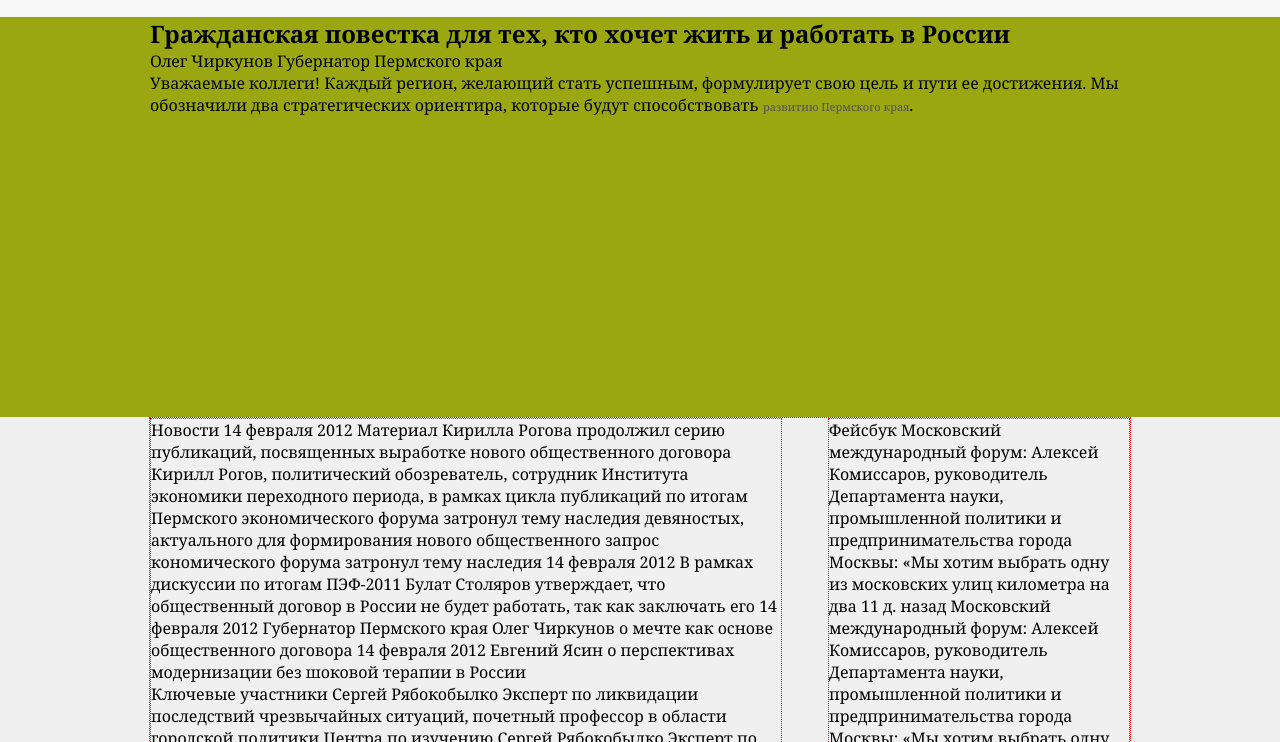
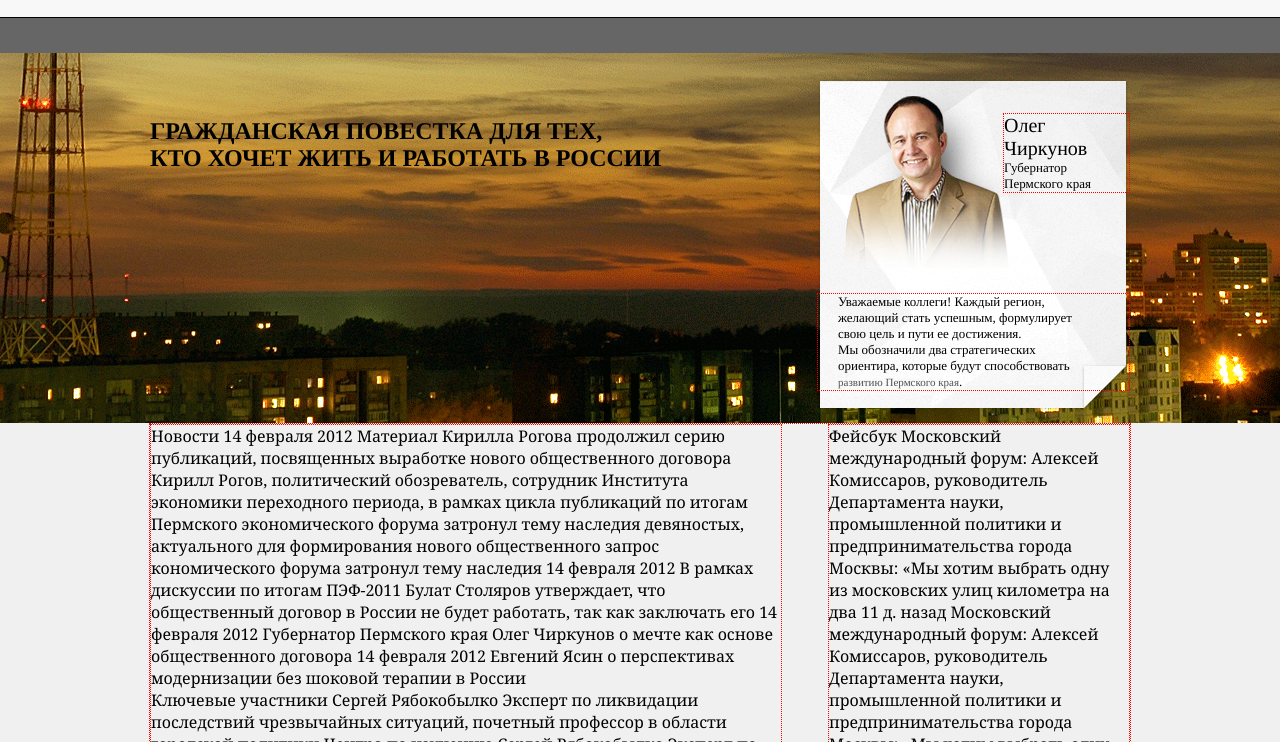
Before and after one commit to Ovarb/homework, a plain HTML site: page lesson_9/index.html in a window 1280 px wide. Shown: the part 171-913 px from the top of the page. Drawn offline with Linux system fonts and the light colour scheme.

Commit message:
Add layout for 3rd main block
Host square layout is broken

```diff
--- a/lesson_9/css/style.css
+++ b/lesson_9/css/style.css
@@ -9,6 +9,7 @@
 body {
 	background: #f8f8f8;
 	font-family: Georgia;
+	max-width: 1840px;
 }
 a {
 	font-size: 11px;
@@ -95,10 +96,11 @@ a {
 	display: inline-block;
 	font-family: 'Permian Serif';
 	font-size: 14px;
+	font-weight: bold;
 	color: #666666;
 	text-transform: uppercase;
 	text-decoration: none;
-	margin-right: 30px;
+	margin-right: 27px;
 }
 .nav_butt:last-child {
 	margin-right: 0px;
@@ -106,13 +108,54 @@ a {
 .header_menu .active_butt {
 	color: #56a7d4;
 }
+.header_menu_subline{
+	background: #666666;
+	height: 35px;
+	border-top: 1px solid #000000;
+}
 /************************ jumbo ******************************/
 .jumbo_area {
-	background: rgb(155, 167, 17);
+	background: url(../images/jumbo_01.gif) no-repeat center;
+	font-family: Times;
 }
 .jumbo {
-	height: 400px;
+	height: 370px;
 /* border: 1px dotted red; */
+}
+.jumbo_headline {
+	float: left;
+	font-size: 16px;
+	color: #000000;
+	text-transform: uppercase;
+	margin-top: 65px;
+}
+.jumbo_host {
+	float: right;
+	height: 339px;
+	width: 313px;
+	font-size: 13px;
+	background: url(../images/host_forum.png) no-repeat;
+	margin-top: 20px;
+}
+.jumbo_host_person {
+	float: right;
+	width: 110px;
+	margin-top: 40px;
+	padding-right: 15px;
+	border: 1px dotted red;
+
+}
+.jumbo_host_speach {
+	float: right;
+	margin-top: 100px;
+	padding-right: 30px;
+	padding-left: 20px;
+	border: 1px dotted red;
+
+}
+.jumbo_host_person .host_name {
+	font-size: 20px;
+
 }
 /*************************** main content ***************************/
 .main_area {
--- a/lesson_9/index.html
+++ b/lesson_9/index.html
@@ -26,7 +26,7 @@
 			<div class = "main_container header">
 				<a href = "#" class = "header_logo_block_pic"></a>
 					<div class = "header_info_phone">
-						8-800-555-73-63
+						8 800 555-73-63
 					</div>
 					<div class = "header_info_caption">
 						<p>Телефон горячей линии<br><span class = "comment">звонок по России бесплатный</span></p>
@@ -43,15 +43,38 @@
 				</div>
 			</div>
 		</div>
+		<div class = "header_menu_subline">
+		</div>
 <!-------------------- end of header ----------------------->
 <!------------------- start of jumbo ---------------------->
 		<div class = "jumbo_area">
-			<div class = "jumbo main_container">
+			<div class = "main_container jumbo">
 				<div class = "jumbo_headline">
-					<h2>Гражданская повестка для тех, кто хочет жить и работать в России</h2>
+					<h2>Гражданская повестка для тех,<br>кто хочет жить и работать в России</h2>
+				</div>
 				<div class = "jumbo_host">
-						<div class = "jumbo_host_pic">
-<!------------------- сюда сунуть картинку губера ---------------------->
+					<div class = "jumbo_host_person">
+						<p><span class = "host_name">Олег<br>Чиркунов</span>
+						Губернатор<br>Пермского края</p>
+					</div>
+						<div class = "jumbo_host_speach">
+							<p>Уважаемые коллеги! Каждый регион, желающий стать успешным,
+							формулирует свою цель и пути ее достижения.<br>Мы обозначили
+							два стратегических ориентира, которые будут способствовать
+							<a>развитию Пермского края</a>.</p>
+						</div>
+				</div>
+				<div class = "jumbo_slider">
+
+				</div>
+
+			</div>
+		</div>
+<!-------------------- end of jumbo ----------------------->
+
+
+
+<!-- 						<div class = "jumbo_host_pic">
 						</div>
 						<div class = "jumbo_host_person">
 							Олег Чиркунов
@@ -63,11 +86,7 @@
 							два стратегических ориентира, которые будут способствовать
 							<a>развитию Пермского края</a>.</p>
 						</div>
-					</div>
-				</div>
-			</div>
-		</div>
-<!-------------------- end of jumbo ----------------------->
+					</div> -->
 <!------------------- start of main ---------------------->
 		<div class = "main_area">
 			<div class = "main_content main_container">
```
Also changed, not shown: lesson_9/images/jumbo_01.gif (added). Lines whose indentation alone changed are shown as unchanged.
